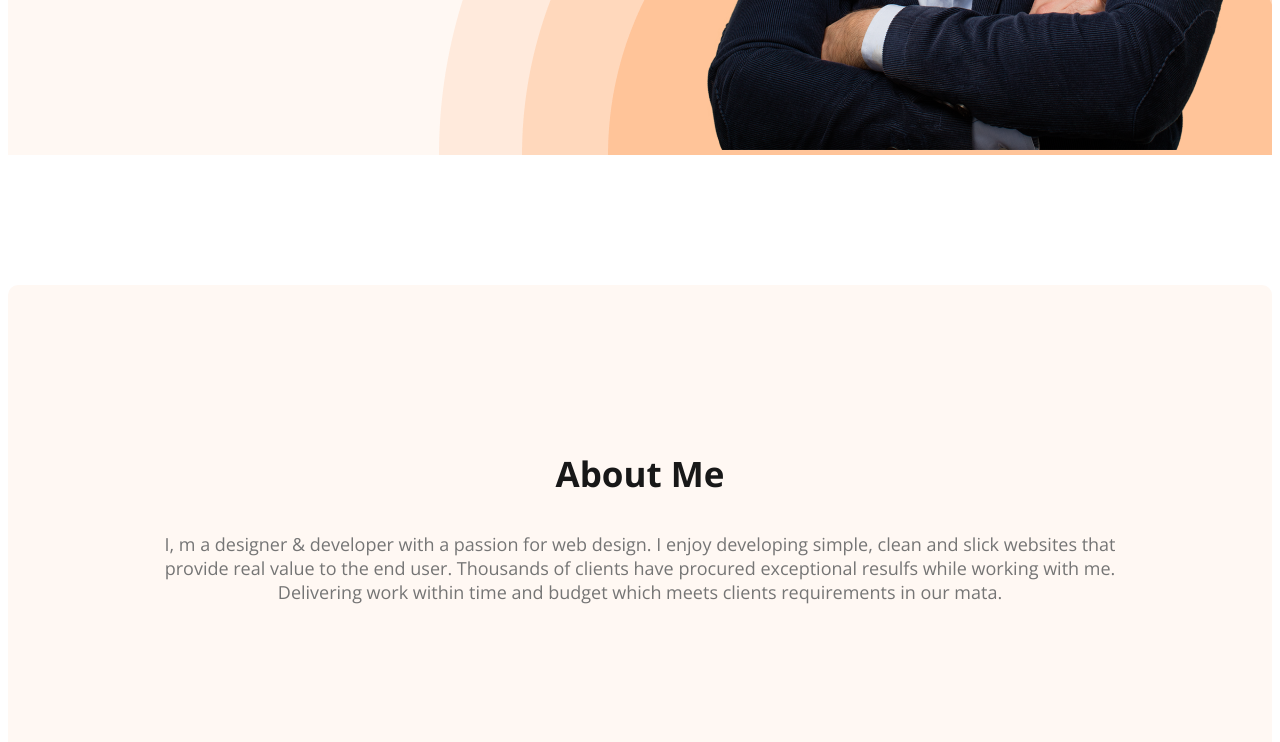
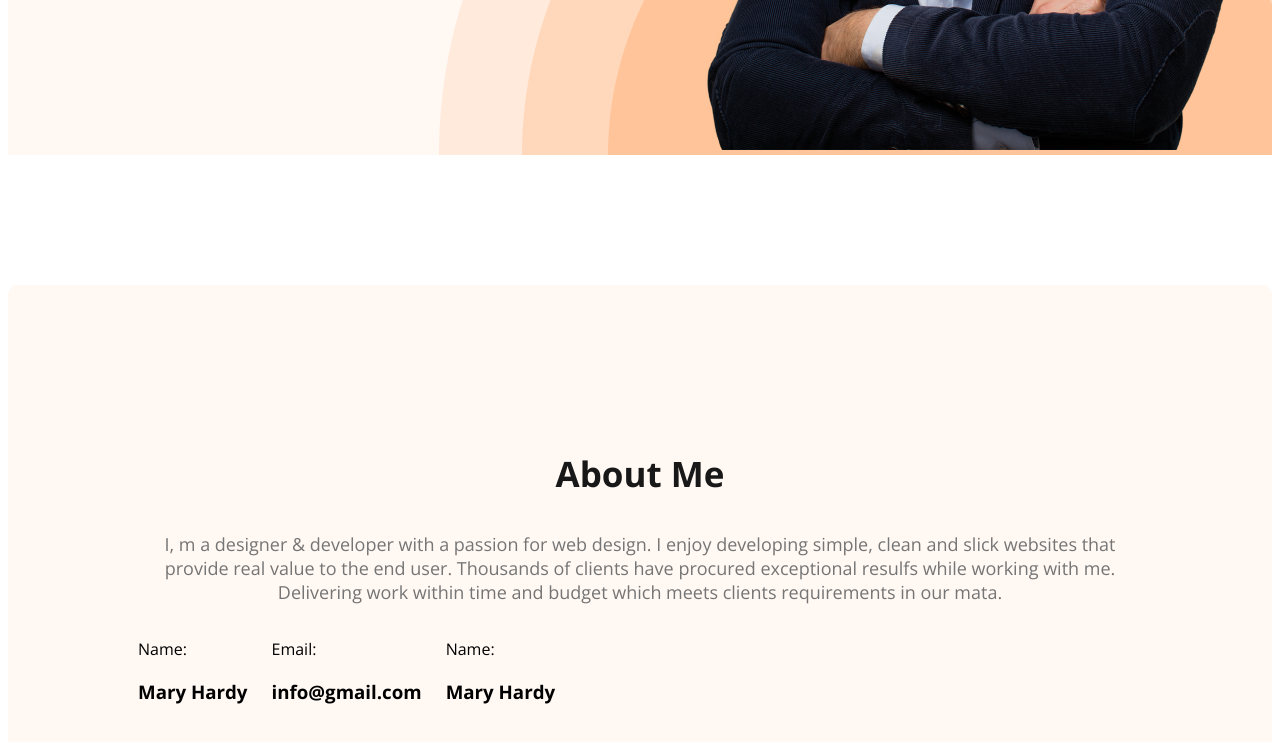
Before and after one commit to ArfatChowdhury/Website-1-by-ph, a plain HTML site: page index.html in a window 1280 px wide. Shown: the part 715-1457 px from the top of the page. Drawn offline with nearby package versions, Linux system fonts and the light colour scheme.

Commit message:
about me continue

```diff
--- a/index.html
+++ b/index.html
@@ -43,6 +43,20 @@
         <section class="about">
             <h3 class="section-title">About Me</h3>
             <p class="section-des">I, m a designer & developer with a passion for web design. I enjoy developing simple, clean and slick websites that provide real value to the end user. Thousands of clients have procured exceptional resulfs while working with me. Delivering work within time and budget which meets clients requirements in our mata.</p>
+           <div class="about-info-container">
+            <div class="about-info">
+                <p>Name:</p>
+                <h3 class="bold"> Mary Hardy </h3>
+            </div>
+            <div class="about-info">
+                <p>Email:</p>
+                <h3 class="bold">info@gmail.com</h3>
+            </div>
+            <div class="about-info">
+                <p>Name:</p>
+                <h3 class="bold"> Mary Hardy </h3>
+            </div>
+           </div>
         </section>
     </main>
     <footer></footer>
--- a/styles/styles.css
+++ b/styles/styles.css
@@ -126,3 +126,7 @@ font-style: normal;
 font-weight: 400;
 
 }
+.about-info-container{
+    display: flex;
+    gap: 24px; ;
+}
```
